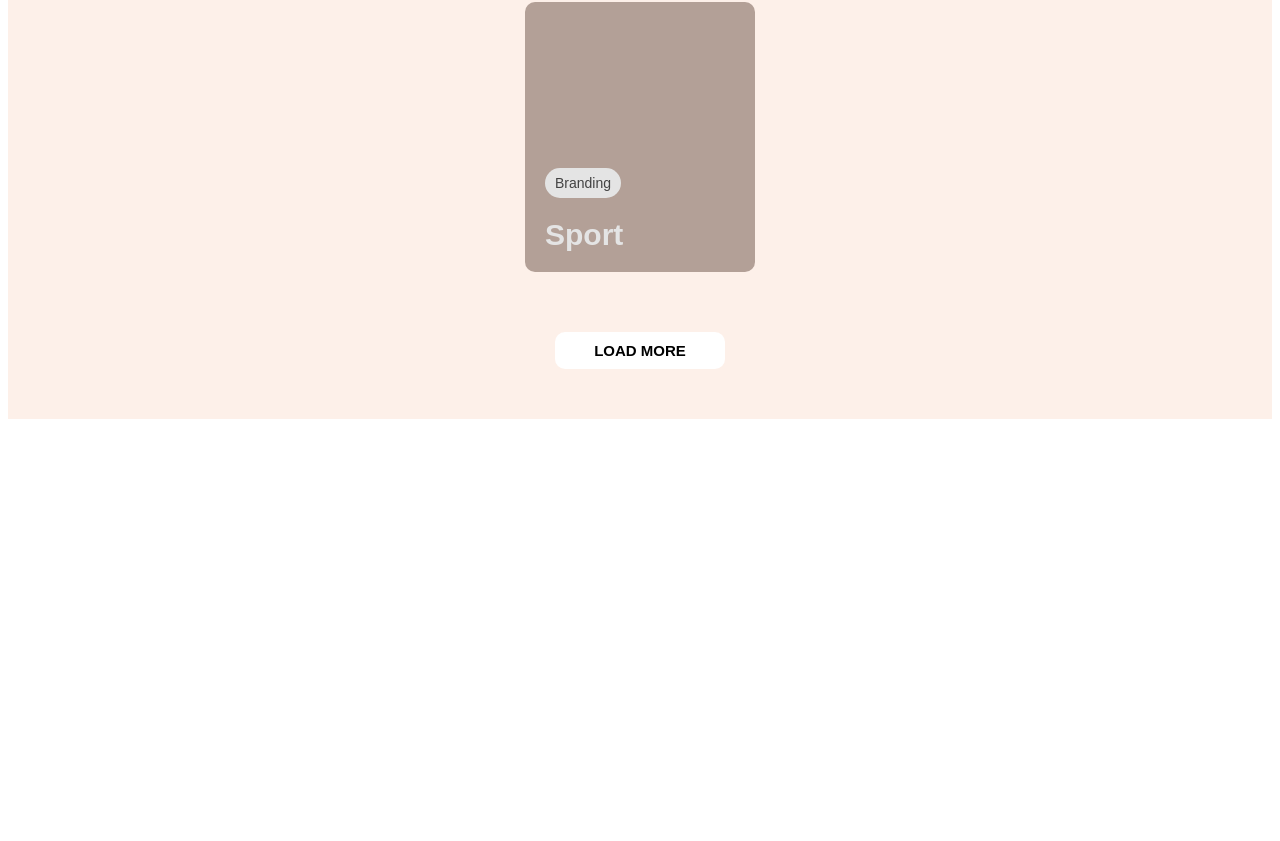
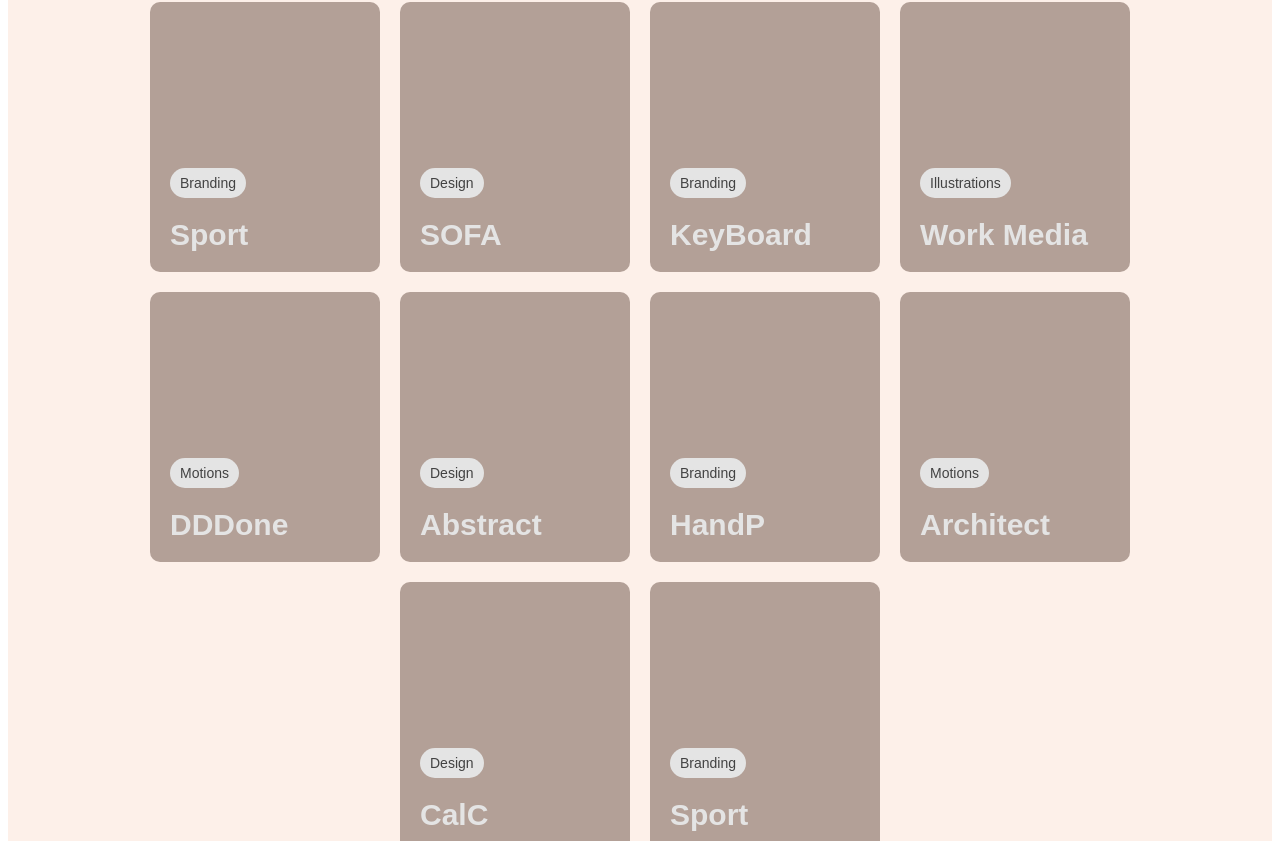
Before and after one commit to DmitriySotnikov/Logic_Demo, a React (Create React App) app: page / in a window 1280 px wide. Shown: the part 1156-1997 px from the top of the page. Before the commit the page ends 1583 px from the top, so only its background shows below. Built offline with nearby package versions, Linux system fonts and the light colour scheme.

Commit message:
Refactoring logic

```diff
--- a/package.json
+++ b/package.json
@@ -10,6 +10,7 @@
     "@types/node": "^18.0.0",
     "@types/react": "^18.0.14",
     "@types/react-dom": "^18.0.5",
+    "axios": "^0.27.2",
     "node-sass": "^7.0.1",
     "react": "^18.2.0",
     "react-dom": "^18.2.0",
--- /dev/null
+++ b/public/categories.json
@@ -0,0 +1,92 @@
+[
+    {
+        "id": 0,
+        "categoryName": "Design",
+        "title": "SOFA"
+    },
+    {
+        "id": 1,
+        "categoryName": "Branding",
+        "title": "KeyBoard"
+    },
+    {
+        "id": 2,
+        "categoryName": "Illustrations",
+        "title": "Work Media"
+    },
+    {
+        "id": 3,
+        "categoryName": "Motions",
+        "title": "DDDone"
+    },
+    {
+        "id": 4,
+        "categoryName": "Design",
+        "title": "Abstract"
+    },
+    {
+        "id": 5,
+        "categoryName": "Branding",
+        "title": "HandP"
+    },
+    {
+        "id": 6,
+        "categoryName": "Motions",
+        "title": "Architect"
+    },
+    {
+        "id": 7,
+        "categoryName": "Design",
+        "title": "CalC"
+    },
+    {
+        "id": 9,
+        "categoryName": "Branding",
+        "title": "Sport"
+    },
+  {
+        "id": 10,
+        "categoryName": "Design",
+        "title": "SOFA"
+    },
+    {
+        "id": 11,
+        "categoryName": "Branding",
+        "title": "KeyBoard"
+    },
+    {
+        "id": 12,
+        "categoryName": "Illustrations",
+        "title": "Work Media"
+    },
+    {
+        "id": 13,
+        "categoryName": "Motions",
+        "title": "DDDone"
+    },
+    {
+        "id": 14,
+        "categoryName": "Design",
+        "title": "Abstract"
+    },
+    {
+        "id": 15,
+        "categoryName": "Branding",
+        "title": "HandP"
+    },
+    {
+        "id": 16,
+        "categoryName": "Motions",
+        "title": "Architect"
+    },
+    {
+        "id": 17,
+        "categoryName": "Design",
+        "title": "CalC"
+    },
+    {
+        "id": 19,
+        "categoryName": "Branding",
+        "title": "Sport"
+    }
+]
--- a/src/components/App/App.tsx
+++ b/src/components/App/App.tsx
@@ -1,19 +1,34 @@
-import React, {useState} from "react";
+import React, {useEffect, useState} from "react";
 import "../../styles/index.scss";
 import {Header} from "../Header";
 import {Categories} from "../Categories";
 import {Selectors} from "../Selectors";
+import axios from "axios";
+import {ICategory} from "../../models/ICatagory";
+
 
 function App() {
 
-    const [category, setCategory] = useState("")
+    const [categories, setCategories] = useState<ICategory[]>([])
+
+    const getAllProducts = async () => {
+          return await axios.get<ICategory[]>(`categories.json`)
+    }
+
+    useEffect(() => {
+        getAllProducts()
+            .then(res => setCategories(res.data))
+            .catch(res => console.log(res.message))
+    }, [])
+
+    console.log(categories)
 
     return (
         <div className="app">
             <Header/>
             <div className="container">
-                <Selectors setCategory={(category) => setCategory(category)}/>
-                <Categories ctg={category} setCategory={(category) => setCategory(category)}/>
+                <Selectors />
+                <Categories categories={categories} setCategory={(category) => setCategories(categories)}/>
             </div>
         </div>
     );
--- a/src/components/Categories/index.tsx
+++ b/src/components/Categories/index.tsx
@@ -1,126 +1,24 @@
 import React, {FC, useEffect, useState} from 'react';
-import {genId} from "../../utils/uuid";
 import {Card} from "../Card";
+import {ICategory} from "../../models/ICatagory";
 
-const CategoriesDate = [
-    {
-        id: genId(),
-        categoryName: "Design",
-        title: "SOFA"
-    },
-    {
-        id: genId(),
-        categoryName: "Branding",
-        title: "KeyBoard"
-    },
-    {
-        id: genId(),
-        categoryName: "Illustrations",
-        title: "Work Media"
-    },
-    {
-        id: genId(),
-        categoryName: "Motions",
-        title: "DDDone"
-    },
-    {
-        id: genId(),
-        categoryName: "Design",
-        title: "Abstract"
-    },
-    {
-        id: genId(),
-        categoryName: "Branding",
-        title: "HandP"
-    },
-    {
-        id: genId(),
-        categoryName: "Motions",
-        title: "Architect"
-    },
-    {
-        id: genId(),
-        categoryName: "Design",
-        title: "CalC"
-    },
-    {
-        id: genId(),
-        categoryName: "Branding",
-        title: "Sport"
-    },
-]
-
-const CategoriesDateDuplication = [
-    {
-        id: genId(),
-        categoryName: "Design",
-        title: "SOFA"
-    },
-    {
-        id: genId(),
-        categoryName: "Branding",
-        title: "KeyBoard"
-    },
-    {
-        id: genId(),
-        categoryName: "Illustrations",
-        title: "Work Media"
-    },
-    {
-        id: genId(),
-        categoryName: "Motions",
-        title: "DDDone"
-    },
-    {
-        id: genId(),
-        categoryName: "Design",
-        title: "Abstract"
-    },
-    {
-        id: genId(),
-        categoryName: "Branding",
-        title: "HandP"
-    },
-    {
-        id: genId(),
-        categoryName: "Motions",
-        title: "Architect"
-    },
-    {
-        id: genId(),
-        categoryName: "Design",
-        title: "CalC"
-    },
-    {
-        id: genId(),
-        categoryName: "Branding",
-        title: "Sport"
-    },
-]
-
-interface ICategory {
-    id: string
-    categoryName: string
-    title: string
-}
 
 interface IProps {
-    ctg: string
+    categories: ICategory[]
     setCategory: (arg:string) => void
 }
 
-export const Categories: FC<IProps> = ({ctg, setCategory}) => {
+export const Categories: FC<IProps> = ({setCategory, categories}) => {
 
     const [activeId, setActiveId] = useState<string>("")
 
-    const [categories, setCategories] = useState<ICategory[]>([...CategoriesDate])
 
     useEffect(() => {
 
         const onKeypress = (e: KeyboardEvent) => {
 
             const deleteCategory = (id: string) => {
-                setCategories(categories.filter( el => el.id !== id) )
+                //setCategories(categories.filter( el => el.id !== id) )
             }
 
             if (e.key === "Delete") {
@@ -139,26 +37,10 @@ export const Categories: FC<IProps> = ({ctg, setCategory}) => {
     }, [categories, activeId]);
 
 
-
-    const addCategories = () => {
-        setCategories([...categories, ...CategoriesDateDuplication])
-    }
-
     return (
         <div className="categories">
             <div className="categories__content-cards">
-                {ctg ?
-                    categories.map( el => el.categoryName === ctg &&
-                        <Card
-                            id={el.id}
-                            setActiveId={(id: string) => setActiveId(id)}
-                            setCategory={(category) => setCategory(category)}
-                            categoryName={el.categoryName}
-                            title={el.title}
-                            key={el.id}
-                        />
-                    )
-                    :
+                {
                     categories.map( el =>
                         <Card
                             id={el.id}
@@ -172,7 +54,7 @@ export const Categories: FC<IProps> = ({ctg, setCategory}) => {
                 }
             </div>
             <div className="categories__buttons">
-                <button className="categories__button-load" onClick={addCategories}>load more</button>
+                <button className="categories__button-load" >load more</button>
             </div>
         </div>
     );
--- a/src/components/Selectors/index.tsx
+++ b/src/components/Selectors/index.tsx
@@ -1,41 +1,37 @@
 import React, {FC} from "react";
 
-interface IProps {
-    setCategory: (arg:string) => void
-}
 
-export const Selectors: FC<IProps> = ({setCategory}) => {
+export const Selectors: FC = ({}) => {
 
     return (
         <div className="selectors">
             <div className="selectors__list">
                 <div
                     className="selectors__items selectors__items--active"
-                    onClick={() => setCategory("")}
                 >
                     Show All
                 </div>
                 <div
                     className="selectors__items"
-                    onClick={() => setCategory("Design")}
+
                 >
                     Design
                 </div>
                 <div
                     className="selectors__items"
-                    onClick={() => setCategory("Branding")}
+
                 >
                     Branding
                 </div>
                 <div
                     className="selectors__items"
-                    onClick={() => setCategory("Illustrations")}
+
                 >
                     Illustrations
                 </div>
                 <div
                     className="selectors__items"
-                    onClick={() => setCategory("Motions")}
+
                 >
                     Motions
                 </div>
--- /dev/null
+++ b/src/models/ICatagory.ts
@@ -0,0 +1,5 @@
+export interface ICategory {
+    id: string
+    categoryName: string
+    title: string
+}
```
Also changed, not shown: 1 other file (tests, documents, lock files or other folders).
